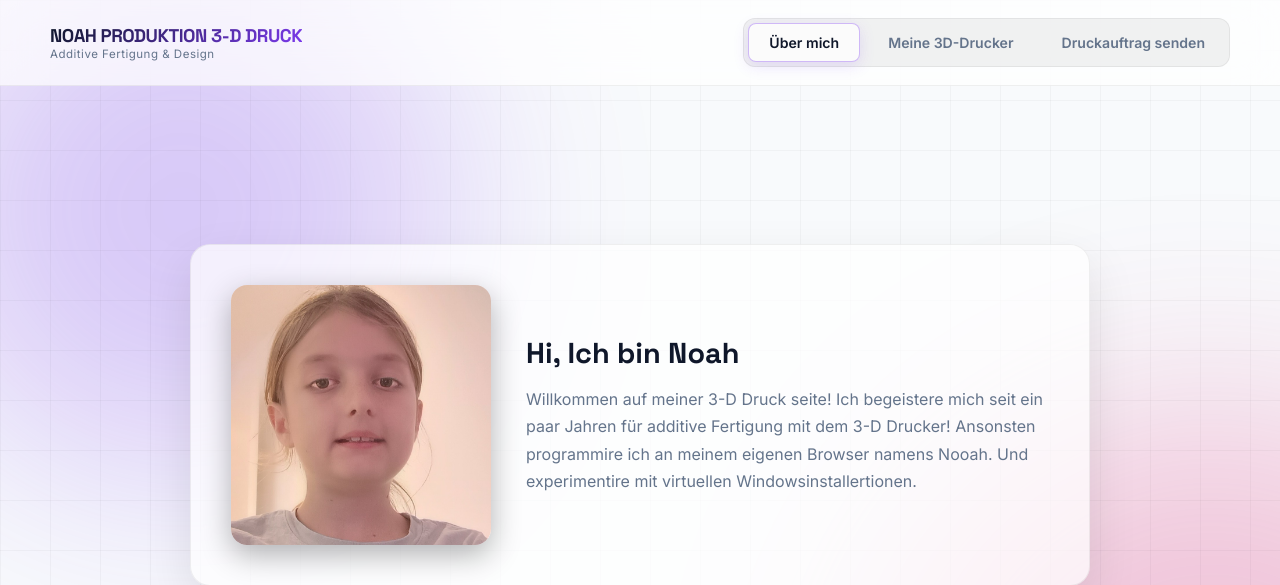
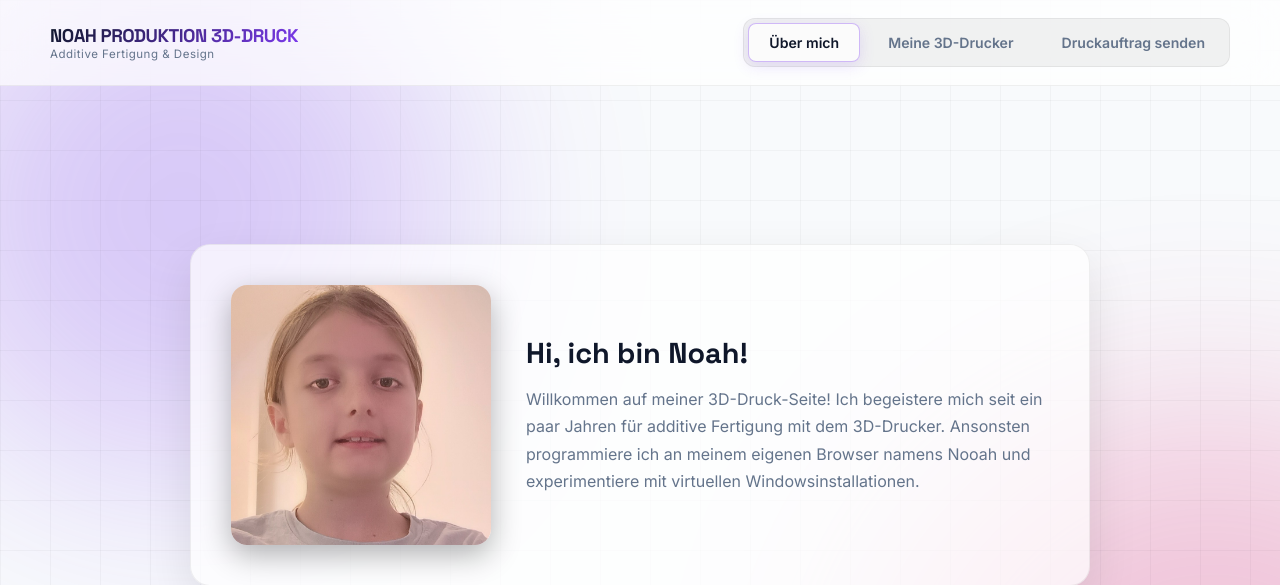
Before and after one commit to NoahProduktion/3-D-Druck-B-chelberg-Seite, a plain HTML site: page index.html in a window 1280 px wide. Shown: the top 585 px of the page. Drawn offline with Linux system fonts and the light colour scheme.

Commit message:
Fix text content and formatting in index.html
Correct spelling and grammar in various text fields.

```diff
--- a/index.html
+++ b/index.html
@@ -446,7 +446,7 @@
         const MEINE_SEITEN_INHALTE = {
 
             // --- HEADER / LOGO OBEN LINKS ---
-            "HAUPT_UEBERSCHRIFT": "Noah Produktion 3-D Druck",
+            "HAUPT_UEBERSCHRIFT": "Noah Produktion 3D-Druck",
             "UNTER_UEBERSCHRIFT": "Additive Fertigung & Design",
 
             // --- NAVIGATIONSTEKSTE (DIE KNÖPFE OBEN) ---
@@ -456,26 +456,26 @@
 
             // --- TAB 1: ÜBER MICH ---
             "UEBER_MICH_BILD": "me.jpg",
-            "UEBER_MICH_UEBERSCHRIFT": "Hi, Ich bin Noah",
-            "UEBER_MICH_TEXT": "Willkommen auf meiner 3-D Druck seite! Ich begeistere mich seit ein paar Jahren für additive Fertigung mit dem 3-D Drucker! Ansonsten programmire ich an meinem eigenen Browser namens Nooah. Und experimentire mit virtuellen Windowsinstallertionen.",
+            "UEBER_MICH_UEBERSCHRIFT": "Hi, ich bin Noah!",
+            "UEBER_MICH_TEXT": "Willkommen auf meiner 3D-Druck-Seite! Ich begeistere mich seit ein paar Jahren für additive Fertigung mit dem 3D-Drucker. Ansonsten programmiere ich an meinem eigenen Browser namens Nooah und experimentiere mit virtuellen Windowsinstallationen.",
 
             // --- TAB 2: DRUCKER 1 ---
             "DRUCKER_1_BILD": "Ultimakercura2plus.jpg",
-            "DRUCKER_1_NAME": "Ultimaker 2+",
+            "DRUCKER_1_NAME": "UltiMaker 2+",
             "DRUCKER_1_TYP": "Bauraum: 223 mm x 223 mm x 205 mm",
             "DRUCKER_1_BAURAUM": "Drucktechnologie: FDM (Fused Deposition Modeling)",
             "DRUCKER_1_MATERIALIEN": "Baujahr: 2016",
 
             // --- TAB 2: DRUCKER 2 ---
             "DRUCKER_2_BILD": "Ender3.jpg",
-            "DRUCKER_2_NAME": "Ender 3 v2",
+            "DRUCKER_2_NAME": "Ender-3 V2",
             "DRUCKER_2_TYP": "Bauraum: 220 mm x 220 mm x 250 mm",
             "DRUCKER_2_BAURAUM": "Drucktechnologie: FDM (Fused Deposition Modeling)",
             "DRUCKER_2_MATERIALIEN": "Baujahr: 2020",
 
             // --- TAB 3: DRUCKAUFTRAG SENDEN ---
             "DRUCKAUFTRAG_UEBERSCHRIFT": "Druckauftrag senden",
-            "DRUCKAUFTRAG_TEXT": "Du wohnst in Büchelberg und hast eine Idee, die du umsetzen möchtest oder sogar fertig konstruiertes 3D-Modell (z. B. als .STL oder .3MF Datei) aber keinen Drucker? Dann füll folgendes Fomular aus und nehme mit mir Kontakt auf, um deine Idee zu verwirklichen!",
+            "DRUCKAUFTRAG_TEXT": "Sie haben eine Idee, die Sie umsetzen möchten oder sogar ein fertig konstruiertes 3D-Modell (z. B. als .STL oder .3MF Datei) aber keinen Drucker? Dann füllen Sie bitte folgendes Fomular aus und nehme mit mir Kontakt auf, um ihre Idee zu verwirklichen!",
             "BUTTON_BESCHRIFTUNG": "Zum Fomular",
             "GOOGLE_FORMULAR_LINK": "https://docs.google.com/forms/d/e/1FAIpQLSe14IRHvGtI6sDUYkrdPNzeBTv2ZaYnUoPqnV8SGIq0f65OsQ/viewform?usp=publish-editor",
 
```
